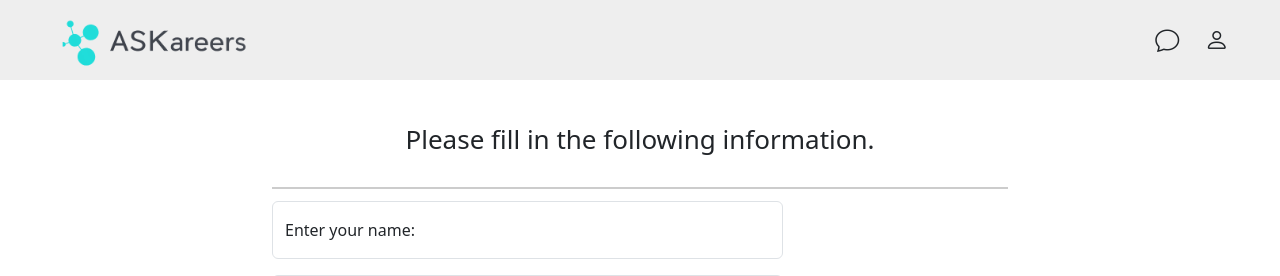
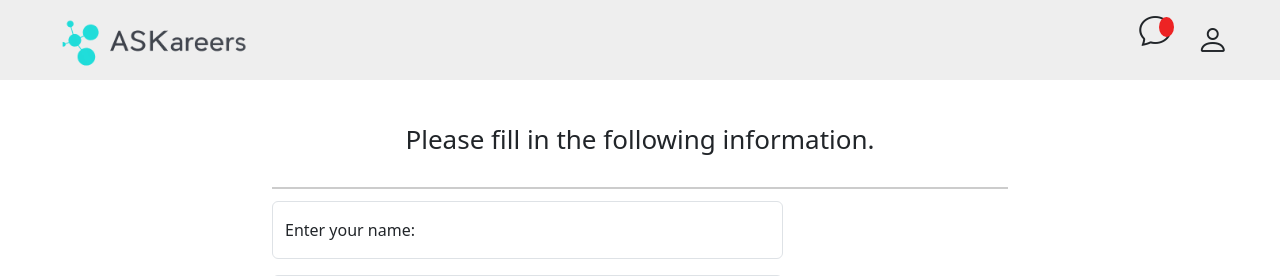
Before and after one commit to hw1621/AskCareer, a Flask app: page /edit-profile in a window 1280 px wide. Shown: the top 276 px of the page. Run offline with Flask 3, Linux system fonts and the light colour scheme; the visitor is signed in with stand-in values (Sample User, id 1); data that the repository does not hold is empty; some libraries are stand-ins or nearby versions.

Commit message:
New NavBar unread icon

```diff
--- a/src/static/css/base.css
+++ b/src/static/css/base.css
@@ -52,7 +52,7 @@ a:hover {
 }
 
 .dropbtn {
-    font-size: 1.5rem;
+    font-size: 24pt;
     border: none;
     cursor: pointer;
     height: 100%;
@@ -60,6 +60,19 @@ a:hover {
     display: flex;
     flex-direction: column;
     justify-content: center;
+}
+.msg-badge {
+    font-size: 10pt;
+    background-color: #ed2324;
+    border-radius: 50%;
+    text-align: center;
+    padding: 2px 2px;
+    width: 11pt;
+    height: 1lh;
+    position: relative;
+    left: 15pt;
+    bottom: 28pt;
+    display: block;
 }
 
 .dropdown {
--- a/src/static/js/chat.js
+++ b/src/static/js/chat.js
@@ -105,7 +105,9 @@ function refreshChat() {
 
 function refreshNavBar() {
     socket.emit('request_unread', {}, (data) => {
-        document.getElementById("chat-drop").innerHTML = data["unread"];
+        let unread = data["unread"];
+        if (unread === 0) unread = "";
+        document.getElementById("navbar-unread").innerHTML = unread;
     });
 }
 
--- a/src/templates/base.html
+++ b/src/templates/base.html
@@ -30,7 +30,9 @@
         <div class="navbar-right">
             {% if current_user.is_authenticated %}
                 <div class="navbar-item dropdown">
-                <div class="dropbtn" id="chat-drop"><div><i class="bi bi-chat"></i></div></div>
+                <div class="dropbtn" id="chat-drop">
+                    <div><div class="bi bi-chat"><div class="msg-badge" id="navbar-unread"></div></div></div>
+                </div>
                 <div class="dropdown-content" id="chat-drop-content">
                     <div id="empty-message">No messages yet!</div>
                 </div>
```
